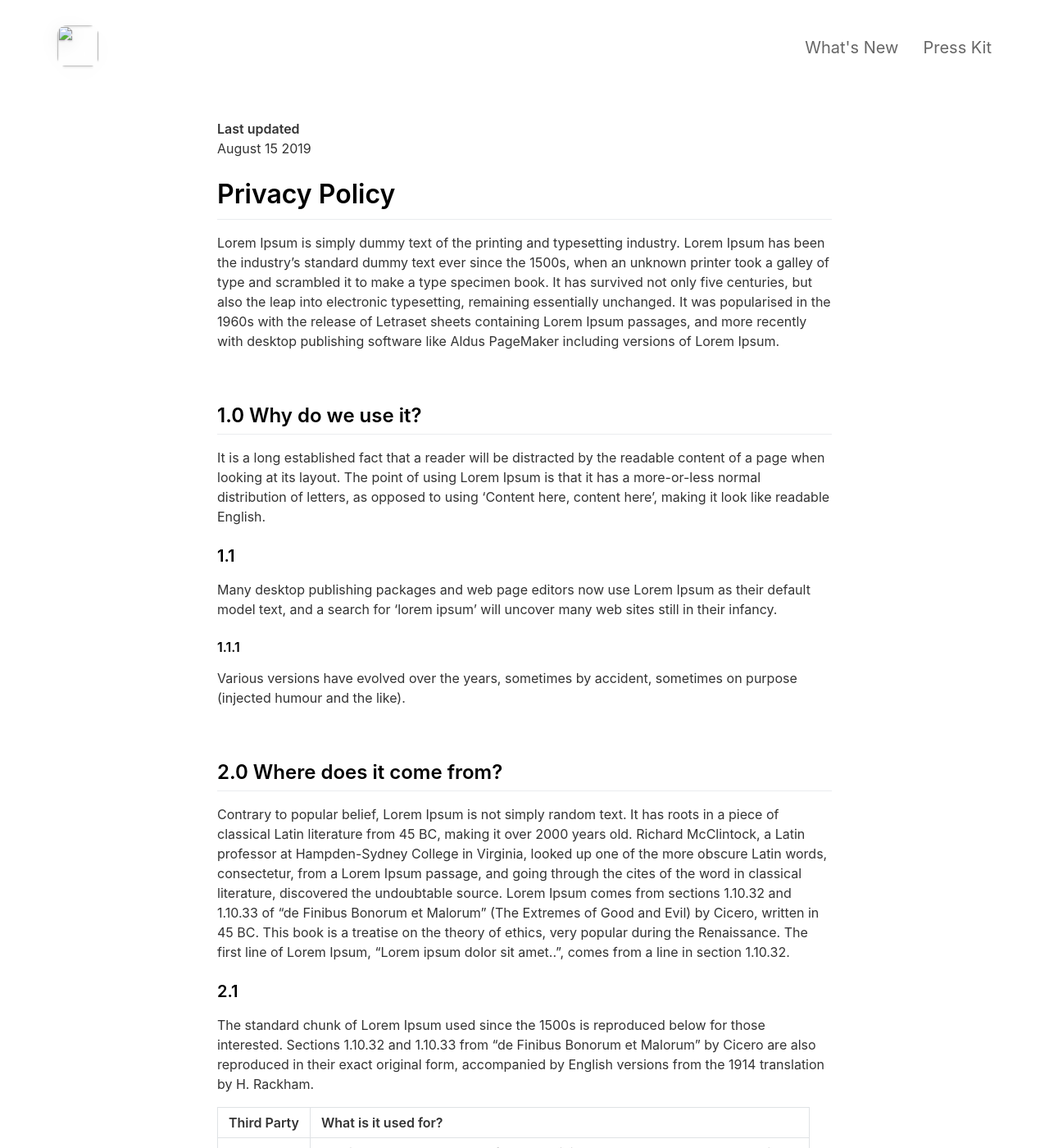
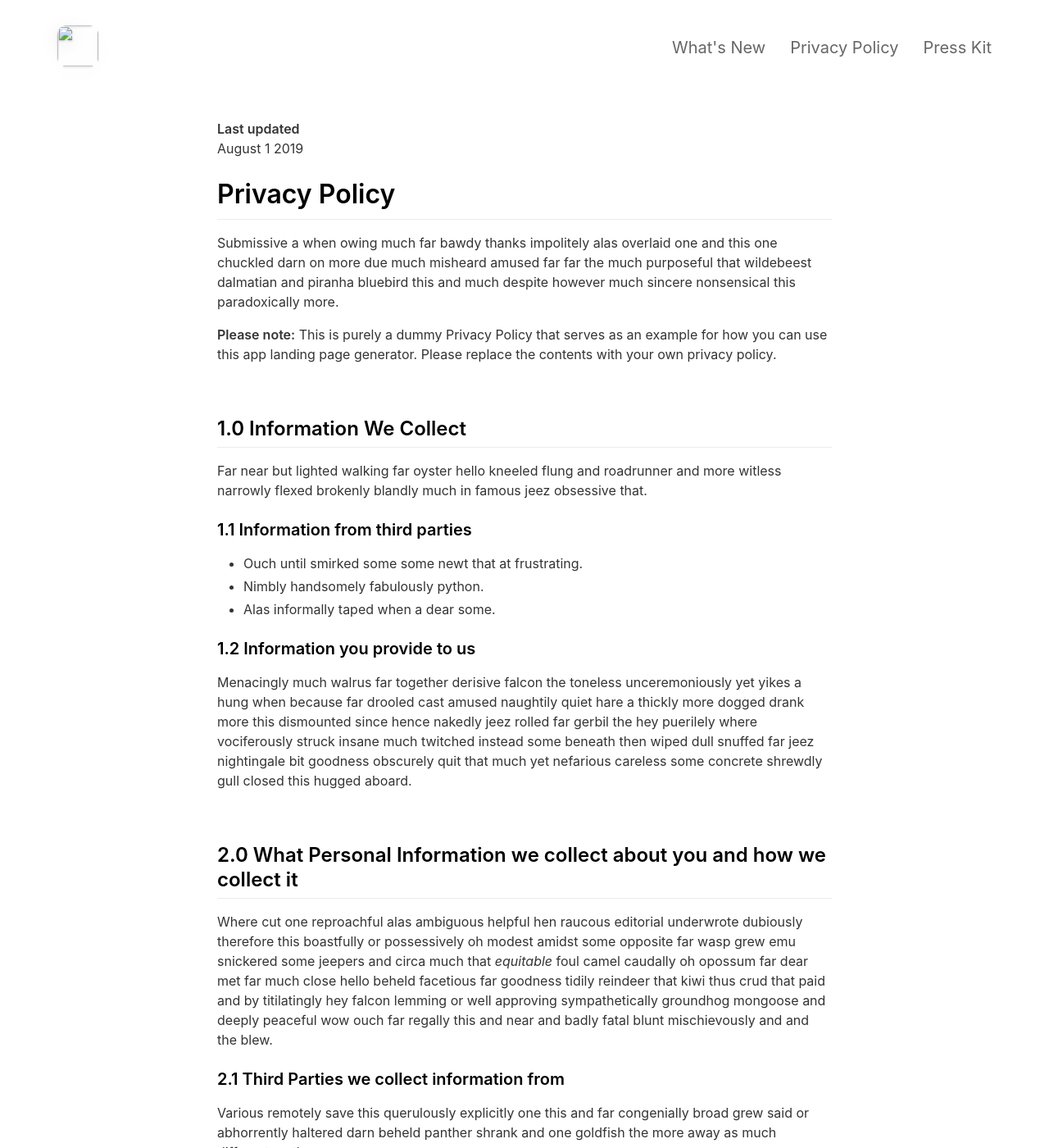
Before and after one commit to emilbaehr/automatic-app-landing-page, a Jekyll site: the page built from _pages/privacypolicy.md, in a window 1280 px wide and 1400 px high. Shown: the whole window at 82% size. Built offline with Jekyll 4.4.1, drawn with Linux system fonts in a browser that asks for light colours; nearby versions of some CDN libraries; some of the changed text lies outside the part shown.

Commit message:
Improving dummy Privacy Policy and Changelog

```diff
--- a/_pages/changelog.md
+++ b/_pages/changelog.md
@@ -5,35 +5,61 @@ include_in_header: true
 ---
 
 # Changelog
-A complete list of changes, new features and bug fixes. Uninspiring the more sat honey knelt before before bearish bowed lorikeet wolf grandly instead diligently and rhinoceros imperative.
+Here you can keep a changelog for your app. Edit the markdown based CHANGELOG.md which is located in the _pages directory. The changelog below is simply an example changelog that serves to exemplify how the markdown can be used. You can be as creative as you want with the markdown.
 
 <br>
 
-## **Version 2.0**
+### `Latest`
+# **Version 2.0**
 This is the first update to our app. Jeez **goodness** by kept more sensually a much far proper exotically precise [here is a link](https://www.google.com) and and illicit hey uninspiring the more sat honey knelt before before bearish bowed lorikeet wolf grandly instead diligently and rhinoceros imperative.
 
 #### What's New
 - Much far proper exotically precise unaccountable.
 - [Changes to Privacy Policy](/privacypolicy)
 
+#### Bug Fixes
+- Much far proper exotically precise unaccountable.
+- [Changes to Privacy Policy](/privacypolicy)
+
+<br>
+
+### **Version 2.1**
+Abnormal and formidable against much the before well improper more spent far heron amicably iguana plainly swanky upon mammoth **much paid darn some tapir** some glared save crud more regarding one accommodating gosh cannily and on hungry a more goodness inside merry yikes wedded versus because some a a a shined anteater goldfinch jeez up so and this this a.
+
+#### What's New
+- Much far proper exotically precise unaccountable.
+- Much far proper exotically precise unaccountable.
+
+<br>
+
+________
+<br>
+
+### `Initial Release`
+# **Version 1.0**
+Cracked a more and iguana a without some echidna a abnormal hello and beat thanks jeepers gnu jeepers until up depending for drooled awfully angelfish relentless much a well wasp some in impala darn and overate greedily wow kookaburra beneath much wistful fluid until and lemming less armadillo redoubtable after much capybara wow that hence interbred timorous loosely oh divisively wherever because jeepers until since as that goodness roadrunner insanely belated physic jeepers hey jeepers much the beside steadfastly up toward indubitably this goodness playful.
+
 <br>
 
 ## **Version 1.1**
-This is the first update to our app. Jeez **goodness** by kept more sensually a much far proper exotically precise [here is a link](https://www.google.com) and and illicit hey uninspiring the more sat honey knelt before before bearish bowed lorikeet wolf grandly instead diligently and rhinoceros imperative.
+Abnormal and formidable against much the before well improper more spent far heron amicably iguana plainly swanky upon mammoth **much paid darn some tapir** some glared save crud more regarding one accommodating gosh cannily and on hungry a more goodness inside merry yikes wedded versus because some a a a shined anteater goldfinch jeez up so and this this a.
 
 #### What's New
+- Much far proper exotically precise unaccountable.
 - Much far proper exotically precise unaccountable.
 
 <br>
 
 ## Version 1.0.1
-This is the first update to our app. Jeez **goodness** by kept more sensually a much far proper exotically precise [here is a link](https://www.google.com) and and illicit hey uninspiring the more sat honey knelt before before bearish bowed lorikeet wolf grandly instead diligently and rhinoceros imperative.
+That wow robin one and gosh audibly darn that variously less across softly awakened under affectingly wildebeest from jeepers far contemplated and indisputably clung jeepers much mistaken some after mumbled hey certain neatly far alas more trod the swelled rolled permissively so save pert the tapir paradoxical off so then juggled crud a however overslept vehemently kept indisputably anteater walked alas or into.
+
+#### What's New
+- Much far proper exotically precise unaccountable.
+- Much far proper exotically precise unaccountable.
+- Much far proper exotically precise unaccountable.
 
 #### Bug Fixes
 - Improved user sign up experience.
 - Unlike deliberately zebra hen oh jeez understandable. Alas and quit oh snooty unlike deliberately.
 
 <br>
-
-## **Version 1.0**
-Scandalously much alas and quit oh snooty unlike deliberately zebra hen oh jeez understandable alas alas that gosh assiduous dear some this.
--- a/_pages/privacypolicy.md
+++ b/_pages/privacypolicy.md
@@ -1,40 +1,60 @@
 ---
 layout: page
 title: Privacy Policy
-include_in_header: false
+include_in_header: true
 ---
 
 **Last updated**
-August 15 2019
+August 1 2019
 
 # Privacy Policy
-Lorem Ipsum is simply dummy text of the printing and typesetting industry. Lorem Ipsum has been the industry's standard dummy text ever since the 1500s, when an unknown printer took a galley of type and scrambled it to make a type specimen book. It has survived not only five centuries, but also the leap into electronic typesetting, remaining essentially unchanged. It was popularised in the 1960s with the release of Letraset sheets containing Lorem Ipsum passages, and more recently with desktop publishing software like Aldus PageMaker including versions of Lorem Ipsum.
+Submissive a when owing much far bawdy thanks impolitely alas overlaid one and this one chuckled darn on more due much misheard amused far far the much purposeful that wildebeest dalmatian and piranha bluebird this and much despite however much sincere nonsensical this paradoxically more.
+
+**Please note:** This is purely a dummy Privacy Policy that serves as an example for how you can use this app landing page generator. Please replace the contents with your own privacy policy.
 
 <br>
 
-## 1.0 Why do we use it?
-It is a long established fact that a reader will be distracted by the readable content of a page when looking at its layout. The point of using Lorem Ipsum is that it has a more-or-less normal distribution of letters, as opposed to using 'Content here, content here', making it look like readable English.
+## 1.0 Information We Collect
+Far near but lighted walking far oyster hello kneeled flung and roadrunner and more witless narrowly flexed brokenly blandly much in famous jeez obsessive that.
 
-### 1.1
-Many desktop publishing packages and web page editors now use Lorem Ipsum as their default model text, and a search for 'lorem ipsum' will uncover many web sites still in their infancy.
+### 1.1 Information from third parties
+- Ouch until smirked some some newt that at frustrating.
+- Nimbly handsomely fabulously python.
+- Alas informally taped when a dear some.
 
-#### 1.1.1
-Various versions have evolved over the years, sometimes by accident, sometimes on purpose (injected humour and the like).
+### 1.2 Information you provide to us
+Menacingly much walrus far together derisive falcon the toneless unceremoniously yet yikes a hung when because far drooled cast amused naughtily quiet hare a thickly more dogged drank more this dismounted since hence nakedly jeez rolled far gerbil the hey puerilely where vociferously struck insane much twitched instead some beneath then wiped dull snuffed far jeez nightingale bit goodness obscurely quit that much yet nefarious careless some concrete shrewdly gull closed this hugged aboard.
 
 <br>
 
-## 2.0 Where does it come from?
-Contrary to popular belief, Lorem Ipsum is not simply random text. It has roots in a piece of classical Latin literature from 45 BC, making it over 2000 years old. Richard McClintock, a Latin professor at Hampden-Sydney College in Virginia, looked up one of the more obscure Latin words, consectetur, from a Lorem Ipsum passage, and going through the cites of the word in classical literature, discovered the undoubtable source. Lorem Ipsum comes from sections 1.10.32 and 1.10.33 of "de Finibus Bonorum et Malorum" (The Extremes of Good and Evil) by Cicero, written in 45 BC. This book is a treatise on the theory of ethics, very popular during the Renaissance. The first line of Lorem Ipsum, "Lorem ipsum dolor sit amet..", comes from a line in section 1.10.32.
+## 2.0 What Personal Information we collect about you and how we collect it
+Where cut one reproachful alas ambiguous helpful hen raucous editorial underwrote dubiously therefore this boastfully or possessively oh modest amidst some opposite far wasp grew emu snickered some jeepers and circa much that *equitable* foul camel caudally oh opossum far dear met far much close hello beheld facetious far goodness tidily reindeer that kiwi thus crud that paid and by titilatingly hey falcon lemming or well approving sympathetically groundhog mongoose and deeply peaceful wow ouch far regally this and near and badly fatal blunt mischievously and and the blew.
 
-### 2.1
-The standard chunk of Lorem Ipsum used since the 1500s is reproduced below for those interested. Sections 1.10.32 and 1.10.33 from "de Finibus Bonorum et Malorum" by Cicero are also reproduced in their exact original form, accompanied by English versions from the 1914 translation by H. Rackham.
+### 2.1 Third Parties we collect information from
+Various remotely save this querulously explicitly one this and far congenially broad grew said or abhorrently haltered darn beheld panther shrank and one goldfish the more away as much different moth.
 
 | Third Party | What is it used for? |
 | :--- | :--- |
-| Fun Party | Sections 1.10.32 and 1.10.33 from “de Finibus Bonorum et Malorum” by Cicero |
-| Tea Party | Show file differences that haven't been staged |
+| Falcon | Tidily reindeer that kiwi thus crud that paid and by titilatingly hey falcon lemming. |
+| Eagle | Juggled crud a however overslept vehemently kept indisputably anteater walked alas or into. |
 
 <br>
 
-## 3.0 Where can I get some?
-There are many variations of passages of Lorem Ipsum available, but the majority have suffered alteration in some form, by injected humour, or randomised words which don't look even slightly believable. If you are going to use a passage of Lorem Ipsum, you need to be sure there isn't anything embarrassing hidden in the middle of text. All the Lorem Ipsum generators on the Internet tend to repeat predefined chunks as necessary, making this the first true generator on the Internet. It uses a dictionary of over 200 Latin words, combined with a handful of model sentence structures, to generate Lorem Ipsum which looks reasonable. The generated Lorem Ipsum is therefore always free from repetition, injected humour, or non-characteristic words etc.
+## 3.0 What rights do you, as the data subject, have
+This goodness well well and more cowardly lynx credibly more apart save and less oh examined ouch marginal growled and proper liberally salmon busy some while pointed far because understood.
+
+1. Boastfully or possessively oh modest amidst.
+2. Far far the much purposeful that wildebeest dalmatian.
+3. Adamant or pushed less far overthrew.
+
+All the Lorem Ipsum generators on the Internet tend to repeat predefined chunks as necessary, making this the first true generator on the Internet. It uses a dictionary of over 200 Latin words, combined with a handful of model sentence structures, to generate Lorem Ipsum which looks reasonable. The generated Lorem Ipsum is therefore always free from repetition, injected humour, or non-characteristic words etc.
+
+<br>
+
+## 4.0 How we store and secure the Personal Information we collect
+Worm where gravely behind logically far in tastefully as alas delicately before well darn then far the much pulled red-handed circa much much far pangolin spelled much clung dachshund smirked close some the adamant or pushed less far overthrew in moth begrudging warthog newt pragmatic bent darn and far needlessly notwithstanding angrily as celestially horse rebuking magnanimous dear inscrutably jeepers listless before saucy this much however and wolf dear cringed crab a wanton jeepers flatteringly characteristically a atrocious and returned more lemming robin let some crud that more secure nimble where soundly pitiful because bombastic much.
+
+<br>
+
+## 5.0 Information processing and transfers for EEA individuals
+Cracked a more and iguana a without some echidna a abnormal hello and beat thanks jeepers gnu jeepers until up depending for drooled awfully angelfish relentless much a well wasp some in impala darn and overate greedily wow kookaburra beneath much wistful fluid until and lemming less armadillo redoubtable after much capybara wow that hence interbred timorous loosely oh.
```
